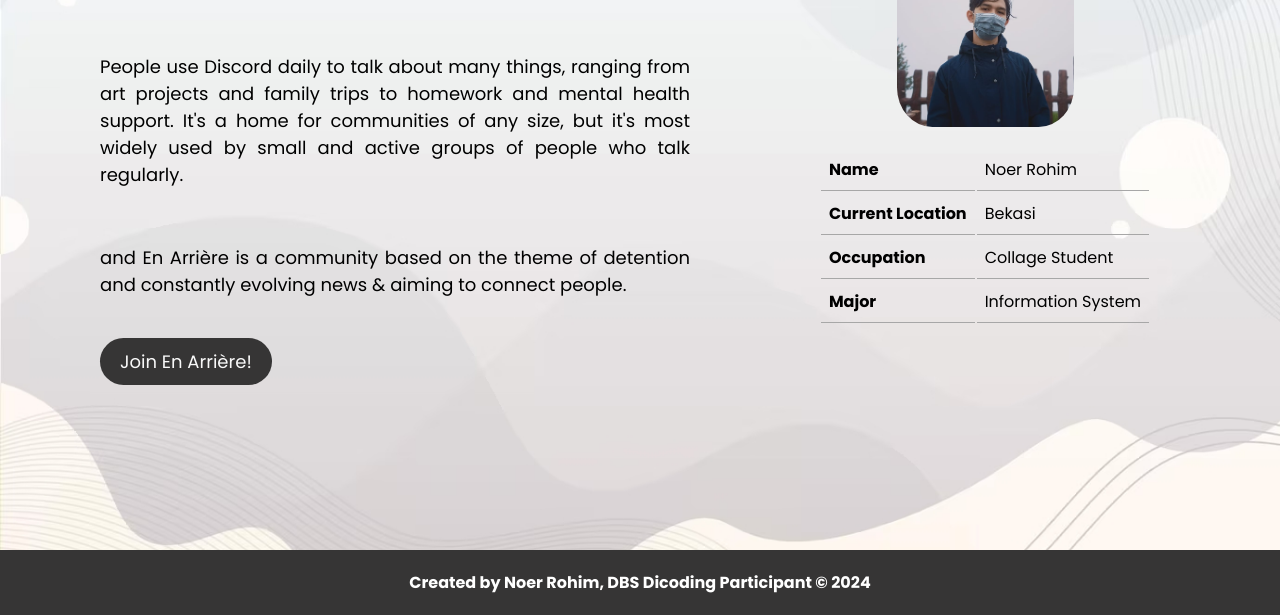
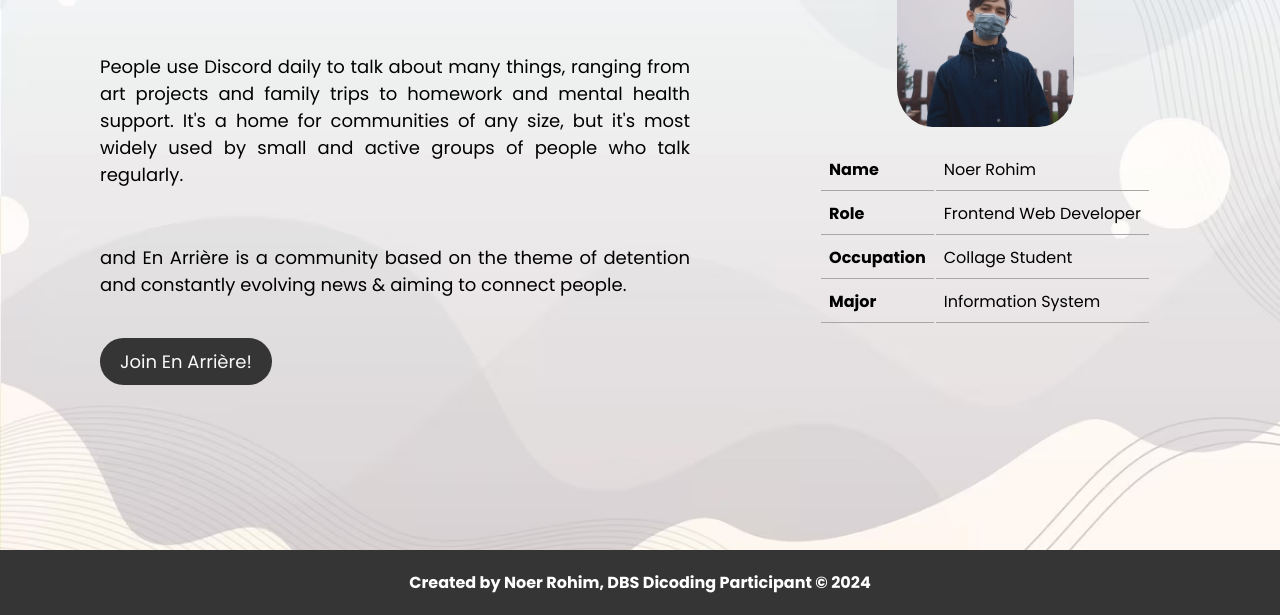
Before and after one commit to itsArchi/task-dicoding-landing-page, a plain HTML site: page index.html in a window 1280 px wide. Shown: the part 1930-2545 px from the top of the page. Drawn offline with nearby package versions, Linux system fonts and the light colour scheme.

Commit message:
edited-role

```diff
--- a/index.html
+++ b/index.html
@@ -141,8 +141,8 @@
                                 <td>Noer Rohim</td>
                             </tr>
                             <tr>
-                                <th>Current Location</th>
-                                <td>Bekasi</td>
+                                <th>Role</th>
+                                <td>Frontend Web Developer</td>
                             </tr>
                             <tr>
                                 <th>Occupation</th>
```
